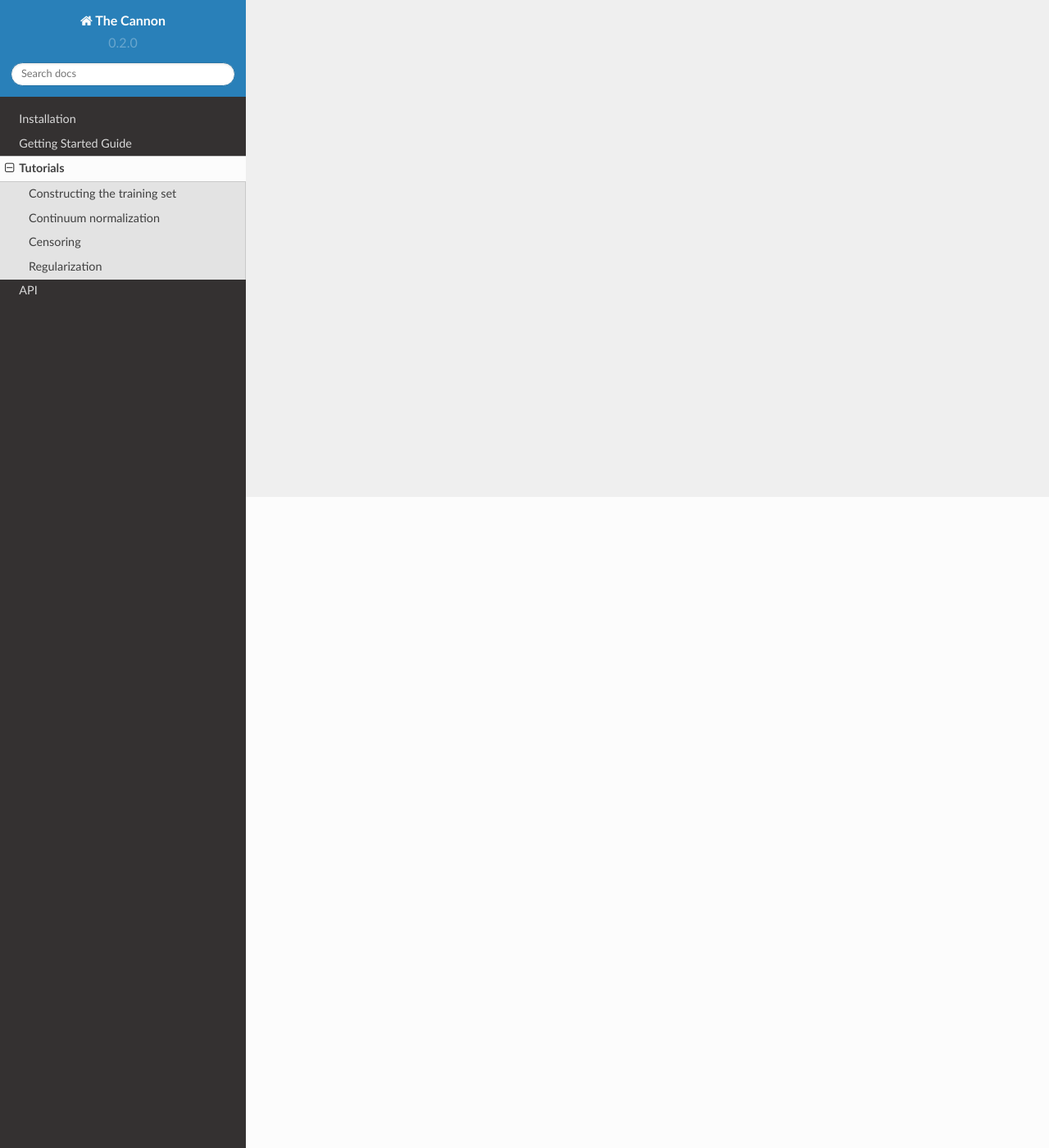
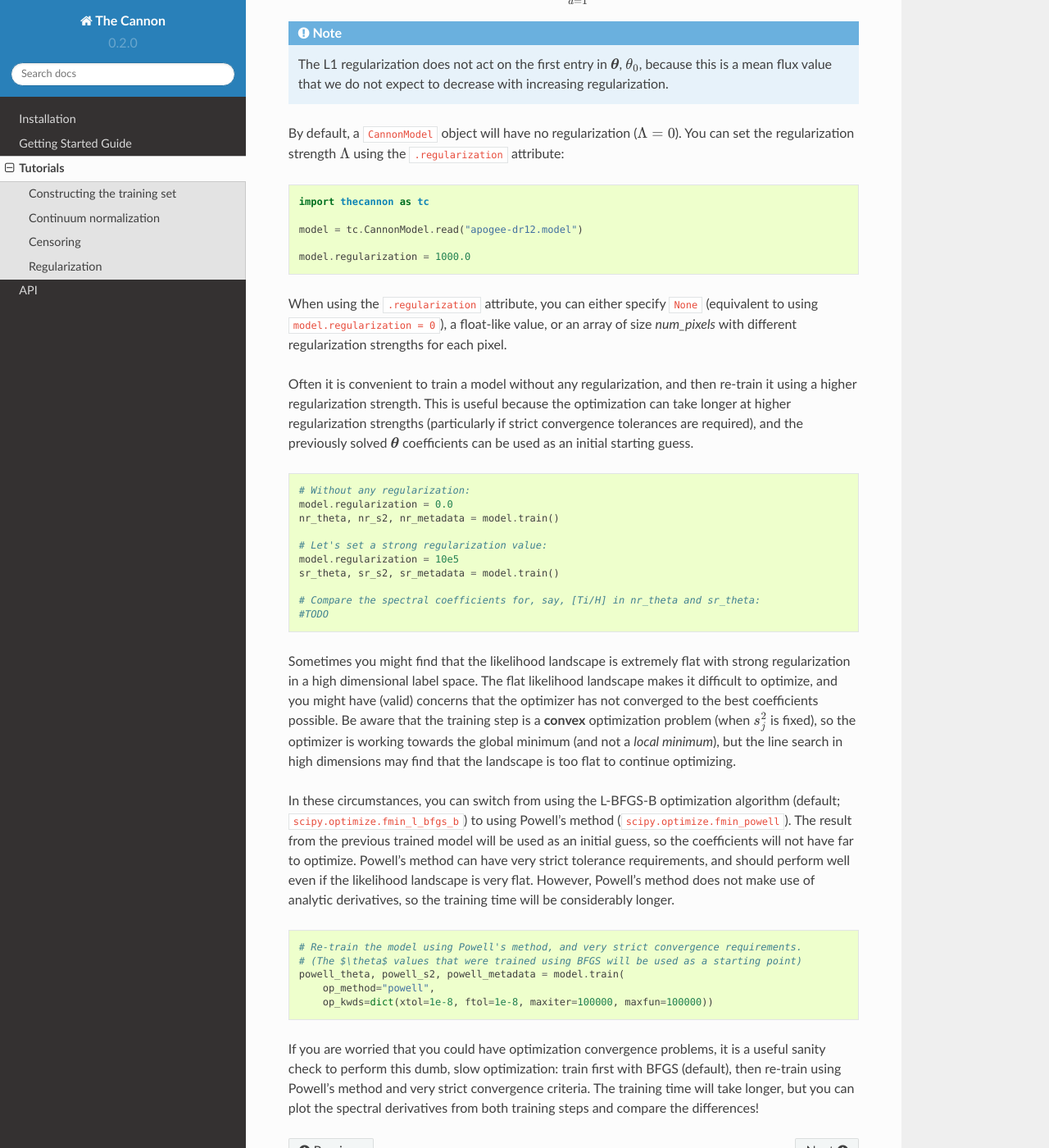
Before and after one commit to andycasey/AnniesLasso, a Sphinx documentation site: the page built from docs/source/tutorials.rst, in a window 1280 px wide and 1400 px high, scrolled down 794 px. Shown: the whole window at 82% size. Built offline with Sphinx 7.4.7 and the Read the Docs theme 2.0.0, drawn with Linux system fonts in a browser that asks for light colours; some of the changed text lies outside the part shown.

Commit message:
add some doc comments about regularization

```diff
--- a/docs/source/tutorials.rst
+++ b/docs/source/tutorials.rst
@@ -15,3 +15,67 @@ Censoring
 
 Regularization
 --------------
+
+Regularization is useful for discovering and enforcing model sparsity. Without any regularization, at a given pixel there could be contributions from many (e.g., 15) different elemental abundance labels. However we might believe there is only a single, unblended atomic transition that contributes to that pixel, so all 15 elemental abundance labels cannot be contributing. Regularization (specifically we use L1 regularization) encourages the spectral derivatives :math:`\theta_{1..K}` to take on zero values.
+
+Formally, at the training step we fix the :math:`K`-lists of labels for the :math:`n` training set stars. At each wavelength pixel :math:`j`, we then find the parameters :math:`\boldsymbol{\theta}_j` and :math:`s_j^2` by optimizing the penalized likelihood function
+
+.. math::
+
+    \newcommand{\argmin}[1]{\underset{#1}{\operatorname{argmin}}\,}
+    \boldsymbol{\theta}_j,s^2_j \leftarrow \argmin{\boldsymbol{\theta},s}\left[
+    \sum_{n=0}^{N-1} \frac{[y_{jn}-\boldsymbol{v}(\ell_n)\cdot\boldsymbol{\theta}]^2}{\sigma^2_{jn}+s^2}
+    + \sum_{n=0}^{N-1} \ln(\sigma^2_{jn}+s^2) + \Lambda{}\,Q(\boldsymbol{\theta})
+    \right]
+
+where
+
+.. math::
+
+    Q(\boldsymbol{\theta}) = \sum_{d=1}^{D-1} |{\theta_d}| \quad .
+
+.. note::
+    The L1 regularization does not act on the first entry in :math:`\boldsymbol{\theta}`, :math:`\theta_0`, because this is a mean flux value that we do not expect to decrease with increasing regularization.
+
+
+By default, a ``CannonModel`` object will have no regularization (:math:`\Lambda = 0`). You can set the regularization strength :math:`\Lambda` using the ``.regularization`` attribute:
+
+.. code-block:: python
+
+    import thecannon as tc
+
+    model = tc.CannonModel.read("apogee-dr12.model")
+
+    model.regularization = 1000.0
+
+
+When using the ``.regularization`` attribute, you can either specify ``None`` (equivalent to using ``model.regularization = 0``), a float-like value, or an array of size `num_pixels` with different regularization strengths for each pixel.
+
+Often it is convenient to train a model without any regularization, and then re-train it using a higher regularization strength. This is useful because the optimization can take longer at higher regularization strengths (particularly if strict convergence tolerances are required), and the previously solved :math:`\boldsymbol{\theta}` coefficients can be used as an initial starting guess.
+
+.. code-block:: python
+
+    # Without any regularization:
+    model.regularization = 0.0
+    nr_theta, nr_s2, nr_metadata = model.train()
+
+    # Let's set a strong regularization value:
+    model.regularization = 10e5
+    sr_theta, sr_s2, sr_metadata = model.train()
+
+    # Compare the spectral coefficients for, say, [Ti/H] in nr_theta and sr_theta:
+    #TODO
+
+Sometimes you might find that the likelihood landscape is extremely flat with strong regularization in a high dimensional label space. The flat likelihood landscape makes it difficult to optimize, and you might have (valid) concerns that the optimizer has not converged to the best coefficients possible. Be aware that the training step is a **convex** optimization problem (when :math:`s_j^2` is fixed), so the optimizer is working towards the global minimum (and not a *local minimum*), but the line search in high dimensions may find that the landscape is too flat to continue optimizing.
+
+In these circumstances, you can switch from using the L-BFGS-B optimization algorithm (default; ``scipy.optimize.fmin_l_bfgs_b``) to using Powell's method (``scipy.optimize.fmin_powell``). The result from the previous trained model will be used as an initial guess, so the coefficients will not have far to optimize. Powell's method can have very strict tolerance requirements, and should perform well even if the likelihood landscape is very flat. However, Powell's method does not make use of analytic derivatives, so the training time will be considerably longer.
+
+.. code-block:: python
+
+    # Re-train the model using Powell's method, and very strict convergence requirements.
+    # (The $\theta$ values that were trained using BFGS will be used as a starting point)
+    powell_theta, powell_s2, powell_metadata = model.train(
+        op_method="powell",
+        op_kwds=dict(xtol=1e-8, ftol=1e-8, maxiter=100000, maxfun=100000))
+
+If you are worried that you could have optimization convergence problems, it is a useful sanity check to perform this dumb, slow optimization: train first with BFGS (default), then re-train using Powell's method and very strict convergence criteria. The training time will take longer, but you can plot the spectral derivatives from both training steps and compare the differences!
```
